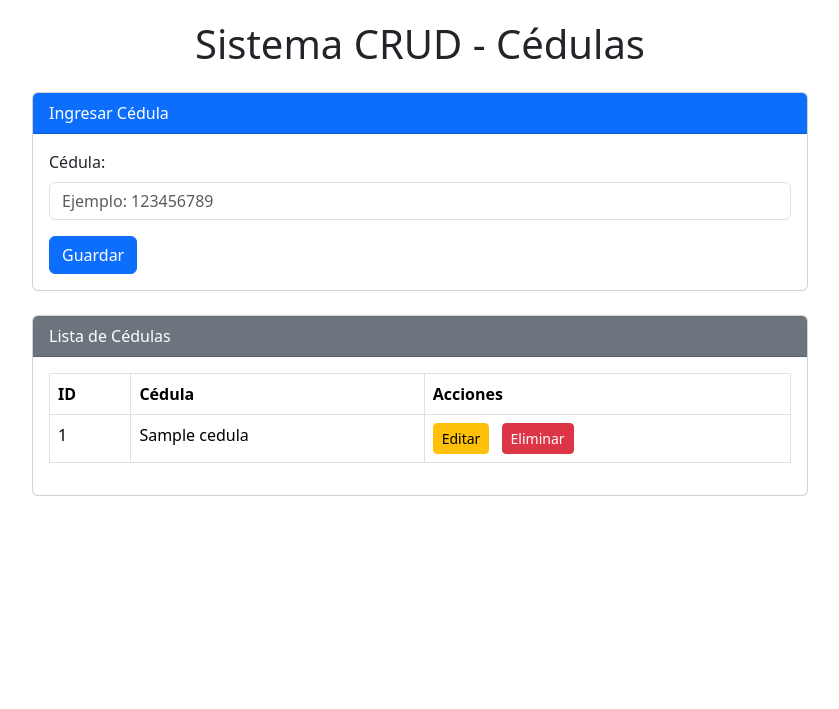
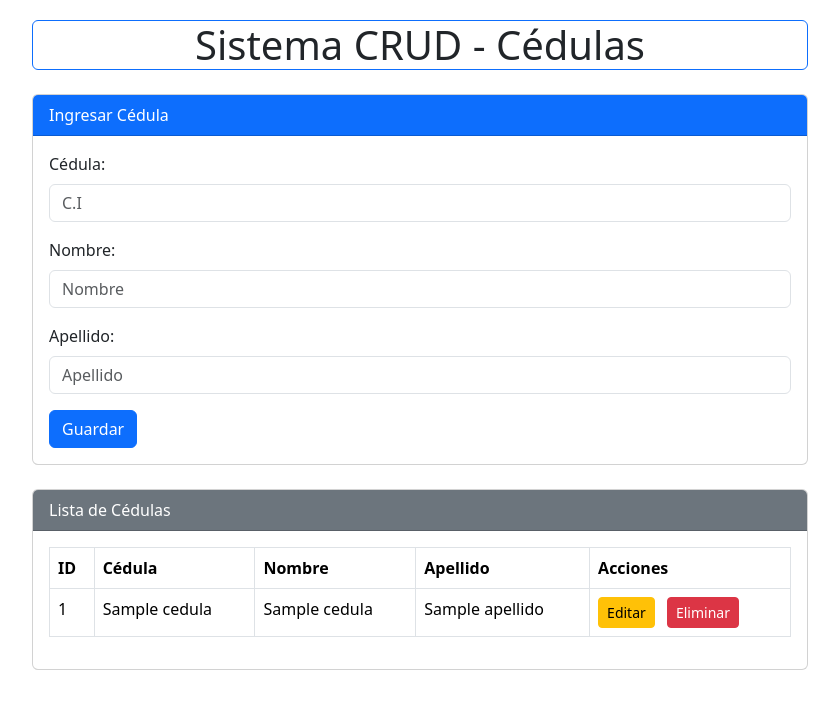
Before and after one commit to KeynerLizarazo/Nomina_Estudiantes, a Django app: template templates/cedulas.html in a window 1280 px wide. Shown: the top 709 px of the page, without its empty margins (220-1059 px from the left). Run offline with Django 3.2, Linux system fonts and the light colour scheme; the template is opened without the code that fills it: most values are stand-ins (such as "Sample title", 1, 10 or a date in 2020).

Commit message:
mas campos
formularios y tablas con nombre y apellido

```diff
--- a/templates/cedulas.html
+++ b/templates/cedulas.html
@@ -17,10 +17,12 @@
 </head>
 <body>
     <div class="container">
-        <h1 class="text-center mb-4">Sistema CRUD - Cédulas</h1>
+        <!-- TITULO -->
+        <h1 class="text-center mb-4 border border-primary rounded">Sistema CRUD - Cédulas</h1>
 
         <!-- Formulario para ingresar cédulas -->
         <div class="card mb-4">
+            <!-- subtitulo -->
             <div class="card-header bg-primary text-white">
                 Ingresar Cédula
             </div>
@@ -29,7 +31,15 @@
                     {% csrf_token %}
                     <div class="mb-3">
                         <label for="cedulaInput" class="form-label">Cédula:</label>
-                        <input type="text" class="form-control" id="cedulaInput" name="cedula" placeholder="Ejemplo: 123456789" required>
+                        <input type="text" class="form-control" id="cedulaInput" name="cedula" placeholder="C.I" required>
+                    </div>
+                    <div class="mb-3">
+                        <label for="cedulaInput" class="form-label">Nombre:</label>
+                        <input type="text" class="form-control" id="cedulaInput" name="cedula" placeholder="Nombre" required>
+                    </div>
+                    <div class="mb-3">
+                        <label for="cedulaInput" class="form-label">Apellido:</label>
+                        <input type="text" class="form-control" id="cedulaInput" name="cedula" placeholder="Apellido" required>
                     </div>
                     <button type="submit" class="btn btn-primary">Guardar</button>
                 </form>
@@ -47,6 +57,8 @@
                         <tr>
                             <th>ID</th>
                             <th>Cédula</th>
+                            <th>Nombre</th>
+                            <th>Apellido</th>
                             <th>Acciones</th>
                         </tr>
                     </thead>
@@ -55,6 +67,8 @@
                         <tr>
                             <td>{{ cedula.id }}</td>
                             <td>{{ cedula.cedula }}</td>
+                            <td>{{ cedula.nombre }}</td>
+                            <td>{{ cedula.apellido }}</td>
                             <td>
                                 <a href="{% url 'editar_cedula' cedula.id %}" class="btn btn-sm btn-warning me-2">Editar</a>
                                 <a href="{% url 'eliminar_cedula' cedula.id %}" class="btn btn-sm btn-danger">Eliminar</a>
```
